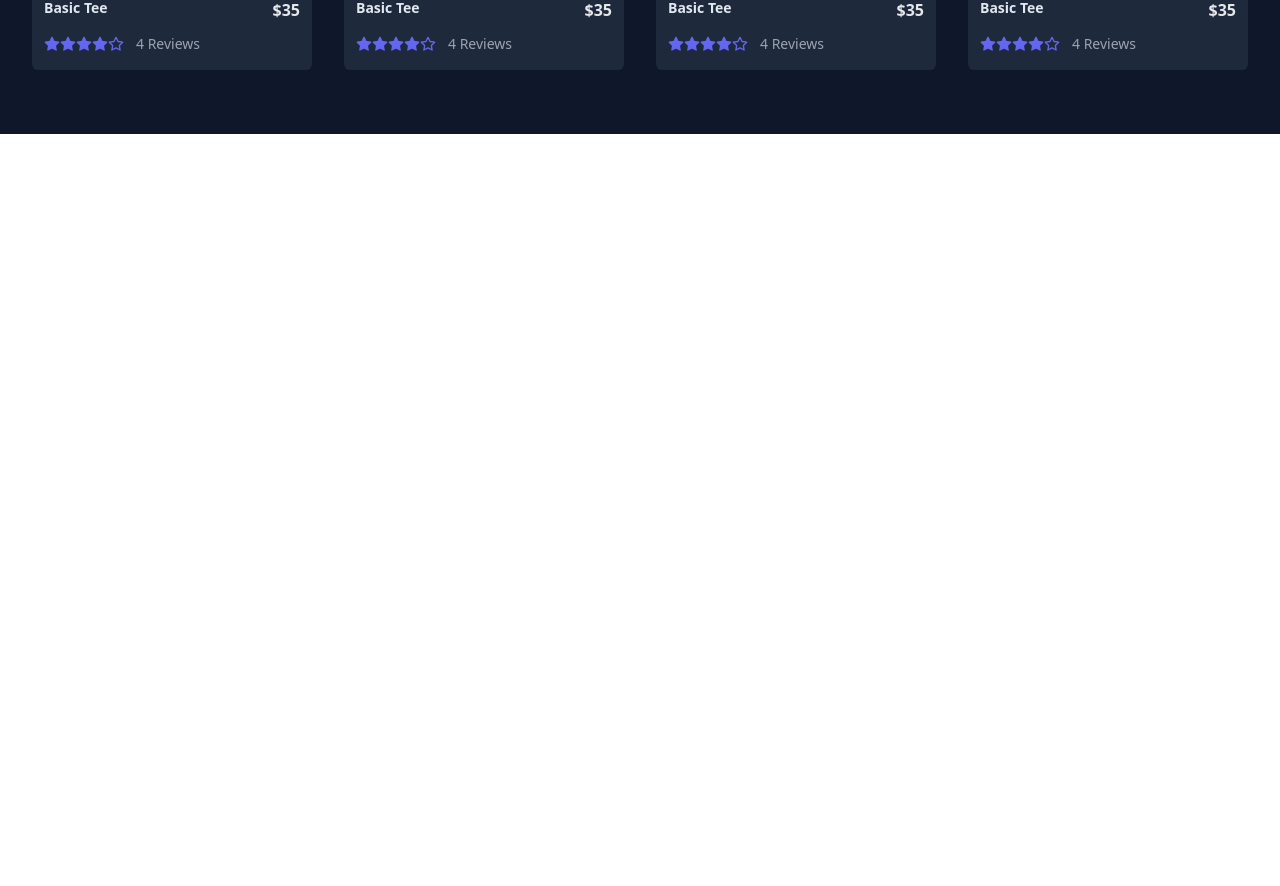
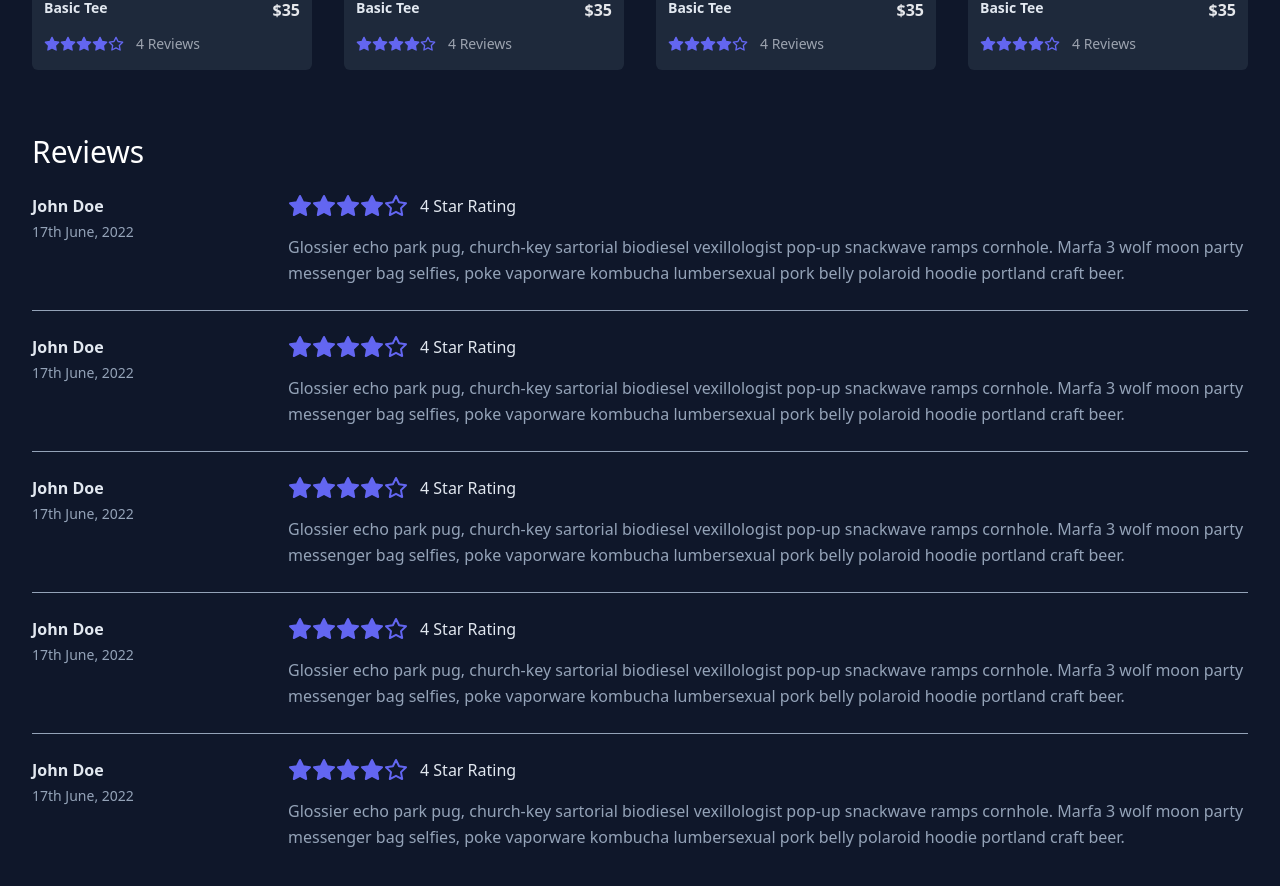
Before and after one commit to akhtersoyeb/ecommerce-template, a Next.js app: page /product in a window 1280 px wide. Shown: the part 1518-2404 px from the top of the page. Before the commit the page ends 1652 px from the top, so only its background shows below. Built offline with nearby package versions, Linux system fonts and the light colour scheme.

Commit message:
added reviews section in product details page

```diff
--- a/pages/product.js
+++ b/pages/product.js
@@ -59,6 +59,44 @@ const similarProducts = [
     href: '#',
     image: 'https://tailwindui.com/img/ecommerce-images/product-page-01-related-product-01.jpg',
     price: '$35',
+  },
+]
+
+const customerReviews = [
+  {
+    id: '1',
+    username: 'John Doe',
+    rating: '4',
+    date: '17th June, 2022',
+    body: 'Glossier echo park pug, church-key sartorial biodiesel vexillologist pop-up snackwave ramps cornhole. Marfa 3 wolf moon party messenger bag selfies, poke vaporware kombucha lumbersexual pork belly polaroid hoodie portland craft beer.'
+  },
+  {
+    id: '2',
+    username: 'John Doe',
+    rating: '4',
+    date: '17th June, 2022',
+    body: 'Glossier echo park pug, church-key sartorial biodiesel vexillologist pop-up snackwave ramps cornhole. Marfa 3 wolf moon party messenger bag selfies, poke vaporware kombucha lumbersexual pork belly polaroid hoodie portland craft beer.'
+  },
+  {
+    id: '3',
+    username: 'John Doe',
+    rating: '4',
+    date: '17th June, 2022',
+    body: 'Glossier echo park pug, church-key sartorial biodiesel vexillologist pop-up snackwave ramps cornhole. Marfa 3 wolf moon party messenger bag selfies, poke vaporware kombucha lumbersexual pork belly polaroid hoodie portland craft beer.'
+  },
+  {
+    id: '4',
+    username: 'John Doe',
+    rating: '4',
+    date: '17th June, 2022',
+    body: 'Glossier echo park pug, church-key sartorial biodiesel vexillologist pop-up snackwave ramps cornhole. Marfa 3 wolf moon party messenger bag selfies, poke vaporware kombucha lumbersexual pork belly polaroid hoodie portland craft beer.'
+  },
+  {
+    id: '5',
+    username: 'John Doe',
+    rating: '4',
+    date: '17th June, 2022',
+    body: 'Glossier echo park pug, church-key sartorial biodiesel vexillologist pop-up snackwave ramps cornhole. Marfa 3 wolf moon party messenger bag selfies, poke vaporware kombucha lumbersexual pork belly polaroid hoodie portland craft beer.'
   },
 ]
 
@@ -227,6 +265,48 @@ export default function Product() {
           </div>
         </div>
 
+        {/* Reviews */}
+        <div className="container mx-auto max-w-2xl lg:max-w-7xl pb-10 px-4 sm:px-6 lg:pb-16 lg:px-8">
+          <h2 className="text-3xl text-white">Reviews</h2>
+
+          <div className="divide-y divide-slate-400">
+
+            {customerReviews.map((review) => (
+              <div key={review.id} className="py-6 flex flex-wrap md:flex-nowrap">
+                <div className="md:w-64 md:mb-0 mb-6 flex-shrink-0 flex flex-col">
+                  <span className=" text-slate-200 font-bold">{review.username}</span>
+                  <span className="mt-1 text-slate-400 text-sm">{review.date}</span>
+                </div>
+                <div className="md:flex-grow">
+                  <div className="flex mb-4">
+                    <span className="flex items-center">
+                      <svg fill="currentColor" stroke="currentColor" strokeLinecap="round" strokeLinejoin="round" strokeWidth="2" className="w-6 h-6 text-indigo-500" viewBox="0 0 24 24">
+                        <path d="M12 2l3.09 6.26L22 9.27l-5 4.87 1.18 6.88L12 17.77l-6.18 3.25L7 14.14 2 9.27l6.91-1.01L12 2z"></path>
+                      </svg>
+                      <svg fill="currentColor" stroke="currentColor" strokeLinecap="round" strokeLinejoin="round" strokeWidth="2" className="w-6 h-6 text-indigo-500" viewBox="0 0 24 24">
+                        <path d="M12 2l3.09 6.26L22 9.27l-5 4.87 1.18 6.88L12 17.77l-6.18 3.25L7 14.14 2 9.27l6.91-1.01L12 2z"></path>
+                      </svg>
+                      <svg fill="currentColor" stroke="currentColor" strokeLinecap="round" strokeLinejoin="round" strokeWidth="2" className="w-6 h-6 text-indigo-500" viewBox="0 0 24 24">
+                        <path d="M12 2l3.09 6.26L22 9.27l-5 4.87 1.18 6.88L12 17.77l-6.18 3.25L7 14.14 2 9.27l6.91-1.01L12 2z"></path>
+                      </svg>
+                      <svg fill="currentColor" stroke="currentColor" strokeLinecap="round" strokeLinejoin="round" strokeWidth="2" className="w-6 h-6 text-indigo-500" viewBox="0 0 24 24">
+                        <path d="M12 2l3.09 6.26L22 9.27l-5 4.87 1.18 6.88L12 17.77l-6.18 3.25L7 14.14 2 9.27l6.91-1.01L12 2z"></path>
+                      </svg>
+                      <svg fill="none" stroke="currentColor" strokeLinecap="round" strokeLinejoin="round" strokeWidth="2" className="w-6 h-6 text-indigo-500" viewBox="0 0 24 24">
+                        <path d="M12 2l3.09 6.26L22 9.27l-5 4.87 1.18 6.88L12 17.77l-6.18 3.25L7 14.14 2 9.27l6.91-1.01L12 2z"></path>
+                      </svg>
+                      <span className="text-slate-200 ml-3">{review.rating} Star Rating</span>
+                    </span>
+
+                  </div>
+                  <p className="leading-relaxed text-slate-400">{review.body}</p>
+                </div>
+              </div>
+            ))}
+
+
+          </div>
+        </div>
 
       </div>
 
```
